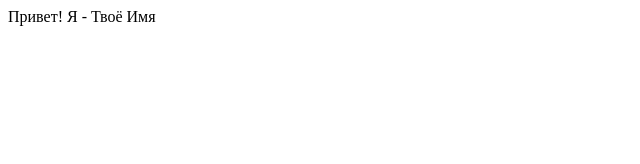
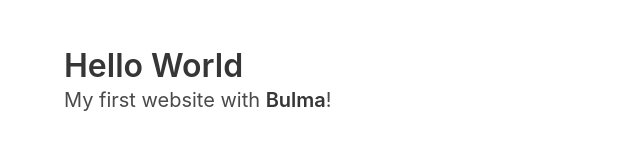
Before and after one commit to Diachuk-P/My_site, a plain HTML site: page index.html in a window 1280 px wide. Shown: the whole page, without its empty margins (0-640 px from the left). Drawn offline with nearby package versions, Linux system fonts and the light colour scheme.

Commit message:
my Bulma page

```diff
--- a/index.html
+++ b/index.html
@@ -1,12 +1,21 @@
 <!DOCTYPE html>
-<html lang="en">
-<head>
-  <meta charset="UTF-8">
-  <meta name="viewport" content="width=device-width, initial-scale=1.0">
-  <title>Document</title>
-</head>
-<body>
-
-   Привет! Я - Твоё Имя
-</body>
+<html>
+  <head>
+    <meta charset="utf-8">
+    <meta name="viewport" content="width=device-width, initial-scale=1">
+    <title>Hello Bulma!</title>
+    <link rel="stylesheet" href="https://cdn.jsdelivr.net/npm/bulma@0.9.1/css/bulma.min.css">
+  </head>
+  <body>
+  <section class="section">
+    <div class="container">
+      <h1 class="title">
+        Hello World
+      </h1>
+      <p class="subtitle">
+        My first website with <strong>Bulma</strong>!
+      </p>
+    </div>
+  </section>
+  </body>
 </html>
```
